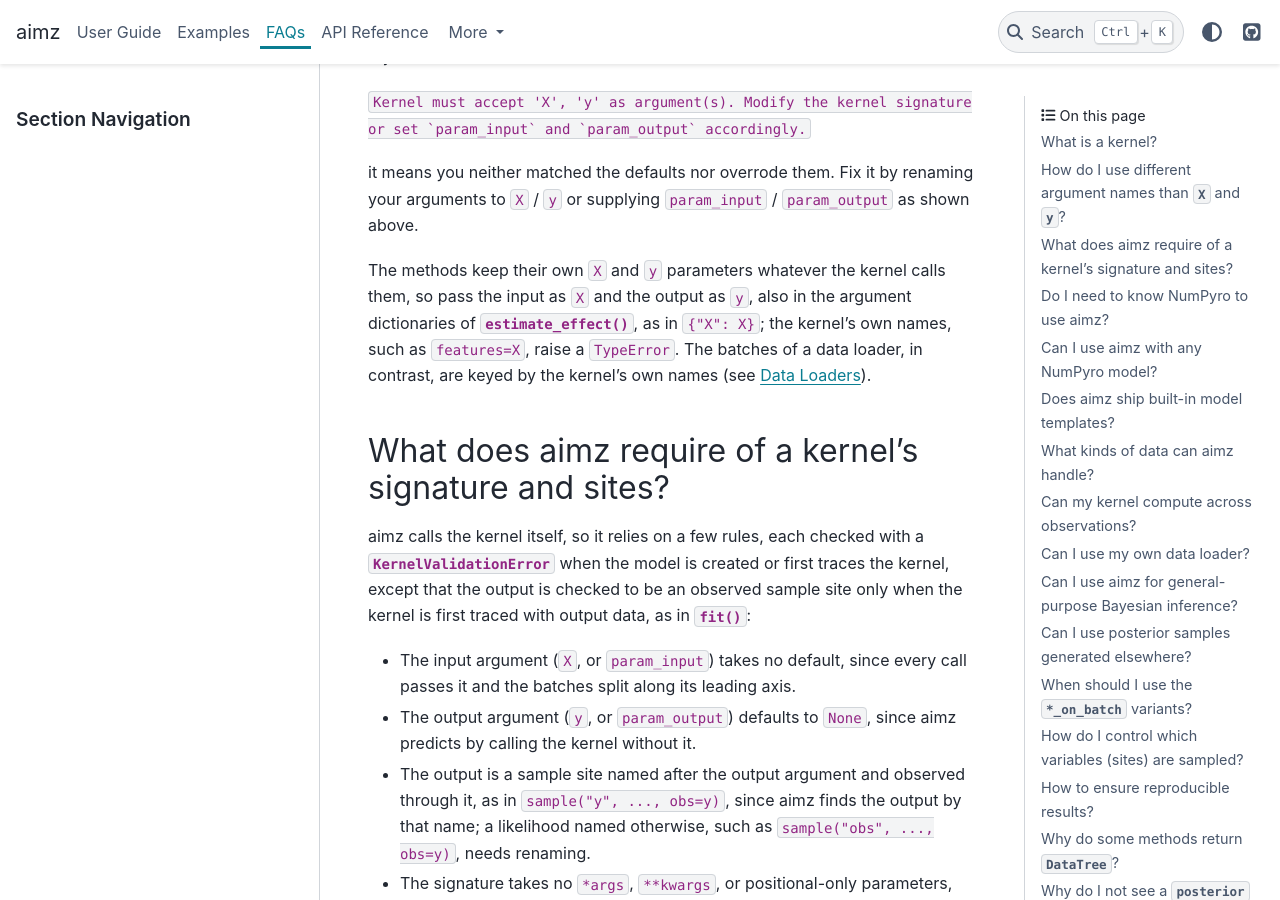
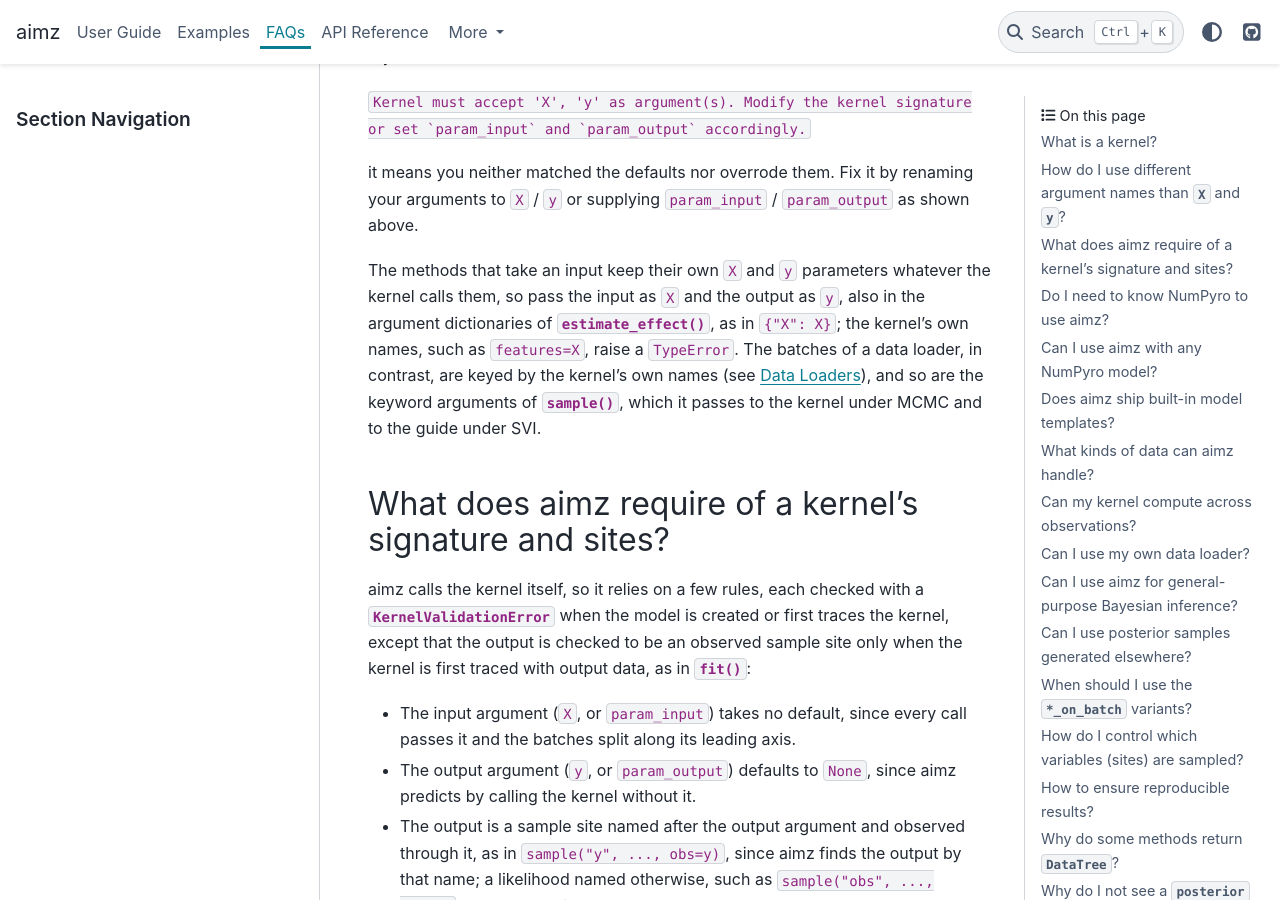
Before and after one commit to markean/aimz, a Sphinx documentation site: the page built from docs/source/faq.rst, in a window 1280 px wide and 900 px high, scrolled down 792 px. Built offline with Sphinx 7.4.7 and the PyData theme 0.15.4, drawn with Linux system fonts in a browser that asks for light colours.

Commit message:
Update documentation to clarify kernel parameter usage and method signatures. Specify input as `X` and output as `y` in relevant sections, and enhance guidance on keyword arguments in the FAQ.

```diff
--- a/docs/source/faq.rst
+++ b/docs/source/faq.rst
@@ -32,8 +32,8 @@
 it means you neither matched the defaults nor overrode them.
 Fix it by renaming your arguments to ``X`` / ``y`` or supplying ``param_input`` / ``param_output`` as shown above.
 
-The methods keep their own ``X`` and ``y`` parameters whatever the kernel calls them, so pass the input as ``X`` and the output as ``y``, also in the argument dictionaries of :meth:`~aimz.ImpactModel.estimate_effect`, as in ``{"X": X}``; the kernel's own names, such as ``features=X``, raise a ``TypeError``.
-The batches of a data loader, in contrast, are keyed by the kernel's own names (see :doc:`user_guide/dataloader`).
+The methods that take an input keep their own ``X`` and ``y`` parameters whatever the kernel calls them, so pass the input as ``X`` and the output as ``y``, also in the argument dictionaries of :meth:`~aimz.ImpactModel.estimate_effect`, as in ``{"X": X}``; the kernel's own names, such as ``features=X``, raise a ``TypeError``.
+The batches of a data loader, in contrast, are keyed by the kernel's own names (see :doc:`user_guide/dataloader`), and so are the keyword arguments of :meth:`~aimz.ImpactModel.sample`, which it passes to the kernel under MCMC and to the guide under SVI.
 
 
 .. _faq-kernel-contract:
```
Also changed, not shown: CHANGELOG.md (+1 -1 lines), aimz/.agents/skills/aimz/SKILL.md.
